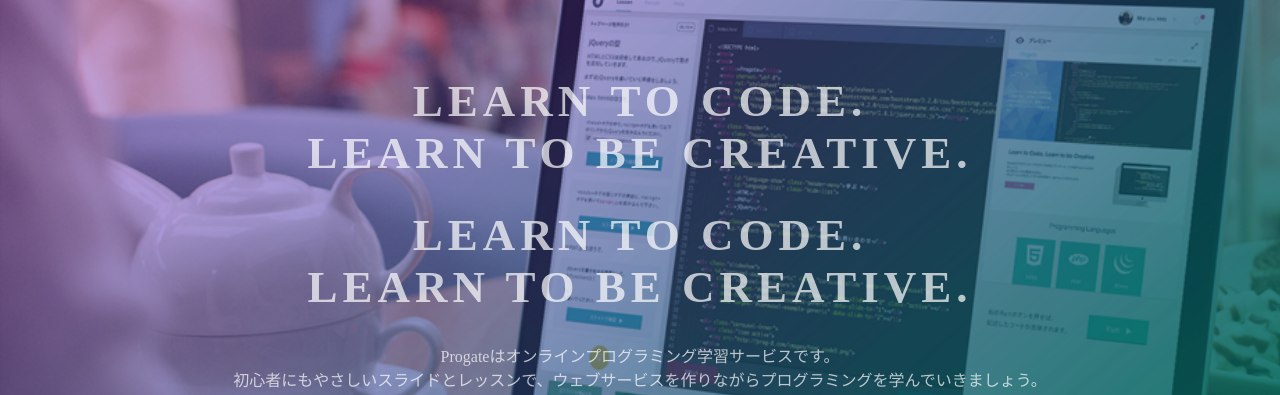
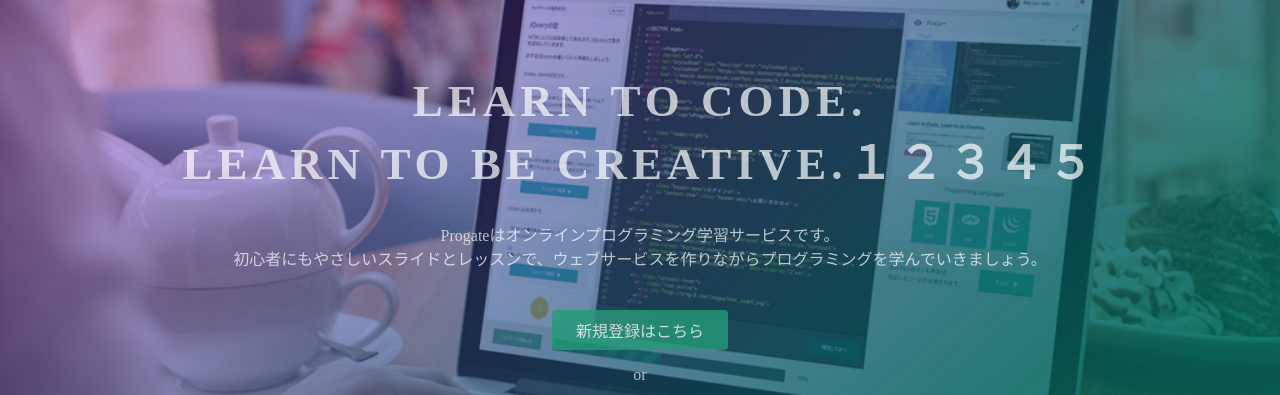
Before and after one commit to flower-ring-wendy/flower-ring-wendy.github.io, a plain HTML site: page index.html in a window 1280 px wide. Shown: the part 135-530 px from the top of the page. Drawn offline with Linux system fonts and the light colour scheme.

Commit message:
Update index.html

```diff
--- a/index.html
+++ b/index.html
@@ -23,8 +23,7 @@
   </header>
   <div class="top-wrapper">
     <div class="container">
-      <h1>LEARN TO CODE.<br>LEARN TO BE CREATIVE.</h1>
-      <h1>LEARN TO CODE.<br>LEARN TO BE CREATIVE.</h1>
+      <h1>LEARN TO CODE.<br>LEARN TO BE CREATIVE.１２３４５</h1>
       <p>Progateはオンラインプログラミング学習サービスです。<br>初心者にもやさしいスライドとレッスンで、ウェブサービスを作りながらプログラミングを学んでいきましょう。</p>
       <div class="btn-wrapper">
         <a href="#" class="btn signup">新規登録はこちら</a>
```
